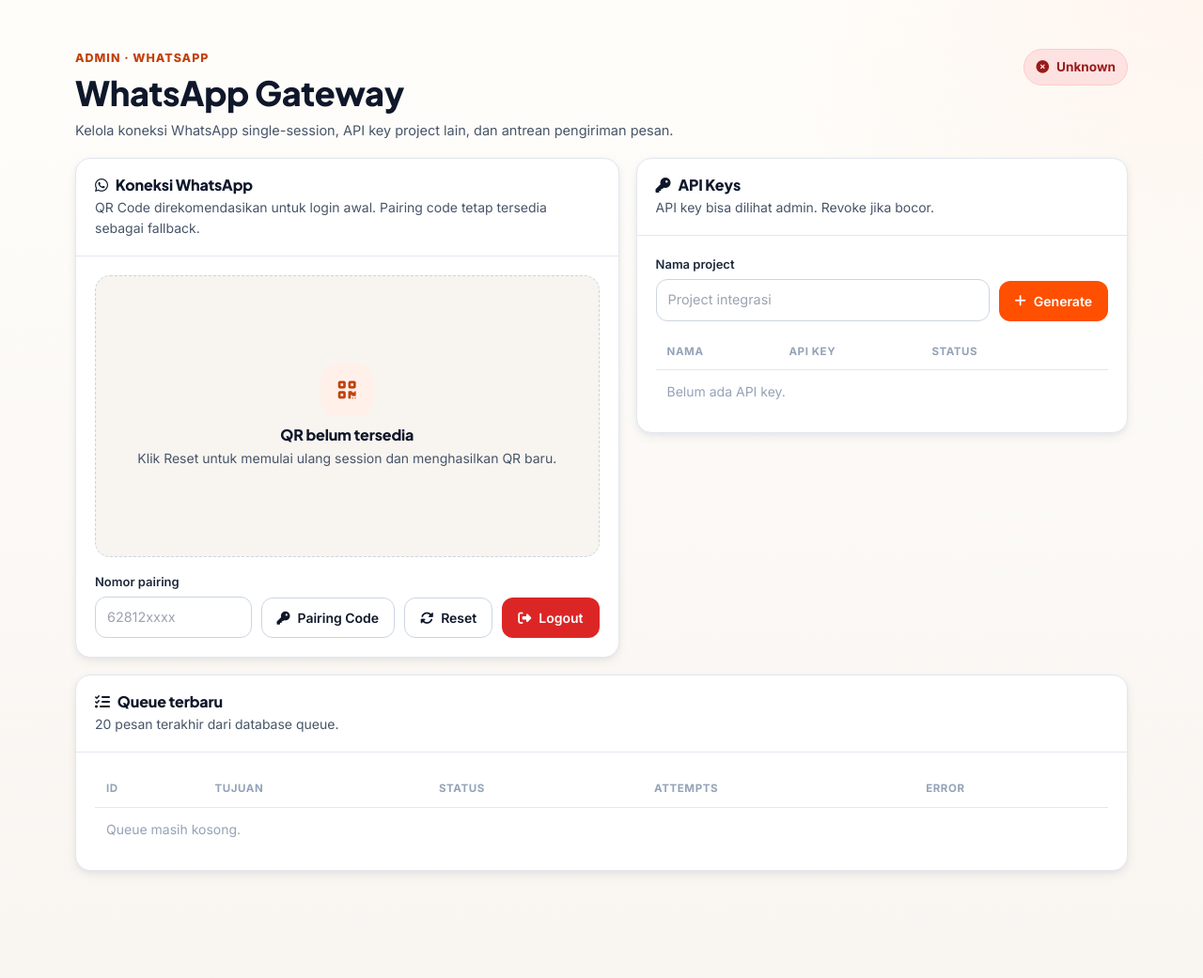
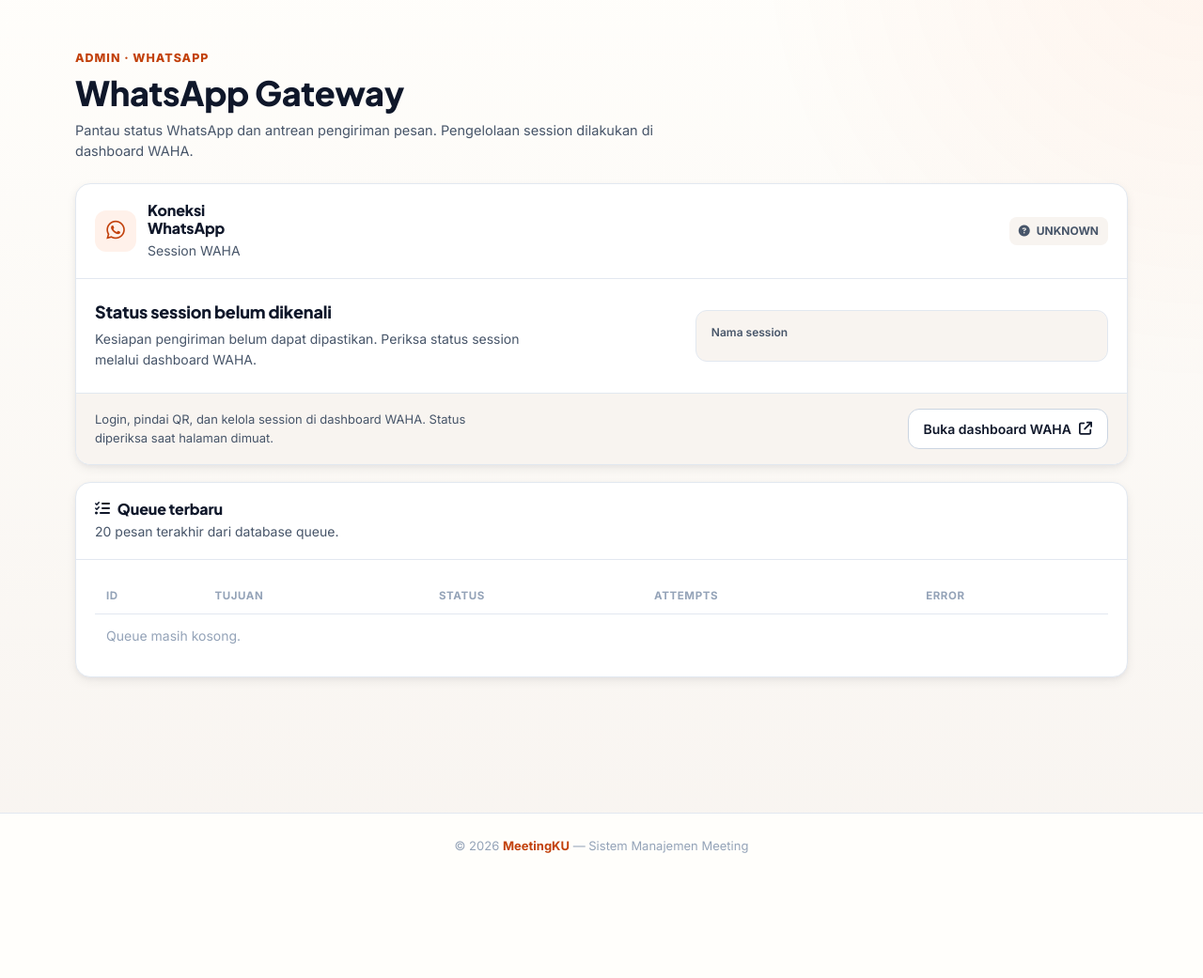
Before and after one commit to Faiqzakii/meetingku, a CodeIgniter 4 app: the page made by app/Views/whatsapp/index.php in a window 1280 px wide. Shown: the part 64-1105 px from the top of the page at 94% size. After the commit the page ends 972 px from the top, so only its background shows below. Run offline with PHP 8.4 and a stand-in for CodeIgniter, Linux system fonts and the light colour scheme; the template is opened without the code that fills it, so the values that code supplies are empty; some libraries are stand-ins or nearby versions.

Commit message:
feat(whatsapp)!: migrate to external WAHA
Require WAHA_API_KEY and configure WAHA_SESSION (default: default).\nManage and connect sessions only in the external WAHA dashboard.\nNo database migration is required; queue and public API stay intact.

```diff
--- a/app/Commands/WaWorker.php
+++ b/app/Commands/WaWorker.php
@@ -2,7 +2,7 @@
 
 namespace App\Commands;
 
-use App\Libraries\WaSenderClient;
+use App\Libraries\WahaClient;
 use App\Libraries\WaRetrySchedule;
 use App\Models\WaMessageQueueModel;
 use CodeIgniter\CLI\BaseCommand;
@@ -36,7 +36,7 @@ class WaWorker extends BaseCommand
     {
         $db = db_connect();
         $queueModel = new WaMessageQueueModel();
-        $client = new WaSenderClient();
+        $client = new WahaClient();
         $processed = 0;
 
         $db->transStart();
@@ -69,7 +69,7 @@ class WaWorker extends BaseCommand
                 $queueModel->update($row['id'], [
                     'status' => 'sent',
                     'sent_at' => date('Y-m-d H:i:s'),
-                    'provider_message_id' => (string) ($result['messageId'] ?? ''),
+                    'provider_message_id' => $result['id'],
                     'last_error' => null,
                 ]);
             } catch (\Throwable $e) {
--- a/app/Config/Routes.php
+++ b/app/Config/Routes.php
@@ -56,9 +56,6 @@ $routes->post('api-keys/(:num)/revoke', 'ApiKeysController::revoke/$1');
 
 // WhatsApp Gateway Routes
 $routes->get('whatsapp', 'WhatsappController::index');
-$routes->post('whatsapp/pairing-code', 'WhatsappController::pairingCode');
-$routes->post('whatsapp/reset-session', 'WhatsappController::resetSession');
-$routes->post('whatsapp/logout', 'WhatsappController::logout');
 $routes->post('whatsapp/api-keys', 'WhatsappController::createApiKey');
 $routes->post('whatsapp/api-keys/(:num)/revoke', 'WhatsappController::revokeApiKey/$1');
 
--- a/app/Controllers/WhatsappApiController.php
+++ b/app/Controllers/WhatsappApiController.php
@@ -27,7 +27,10 @@ class WhatsappApiController extends ResourceController
         }
 
         $payload = $this->request->getJSON(true) ?: $this->request->getPost();
-        $to = preg_replace('/[^0-9@g\.us-]/', '', (string) ($payload['to'] ?? ''));
+        $to = trim((string) ($payload['to'] ?? ''));
+        if (!preg_match('/^(?:[0-9]+@(?:c\.us|s\.whatsapp\.net)|[0-9-]+@g\.us)$/', $to)) {
+            $to = preg_replace('/[^0-9@g\.us-]/', '', $to);
+        }
         $message = trim((string) ($payload['message'] ?? ''));
 
         if ($to === '' || $message === '') {
--- a/app/Views/whatsapp/index.php
+++ b/app/Views/whatsapp/index.php
@@ -3,30 +3,46 @@
 <?= $this->section('styles') ?>
 <style>
     .wa-page { max-width: 1180px; margin: 0 auto; padding: 24px 20px 40px; }
-    .wa-hero { display:flex; justify-content:space-between; gap:18px; align-items:flex-start; margin-bottom:18px; }
+    .wa-hero { margin-bottom:22px; }
     .wa-eyebrow { margin:0 0 6px; color:var(--primary-dark); font-weight:800; font-size:.78rem; letter-spacing:.08em; text-transform:uppercase; }
     .wa-title { font-size:clamp(1.6rem, 3vw, 2.25rem); font-weight:800; margin:0; }
     .wa-subtitle { color:var(--body); margin:.45rem 0 0; max-width:680px; }
-    .wa-status-pill { display:inline-flex; align-items:center; gap:8px; padding:8px 12px; border-radius:999px; font-weight:700; font-size:.85rem; border:1px solid var(--border); background:var(--surface); }
-    .wa-status-pill.connected { color:#166534; background:#dcfce7; border-color:#86efac; }
-    .wa-status-pill.disconnected { color:#991b1b; background:#fee2e2; border-color:#fecaca; }
-    .wa-grid { display:grid; grid-template-columns:minmax(0, 1.05fr) minmax(320px, .95fr); gap:18px; align-items:start; }
+    .wa-card-header.wa-session-header { align-items:center; flex-wrap:wrap; }
+    .wa-session-heading { display:flex; align-items:center; gap:12px; min-width:0; }
+    .wa-session-mark { display:flex; align-items:center; justify-content:center; flex:0 0 44px; height:44px; border-radius:var(--radius-md); background:var(--primary-soft); color:var(--primary-dark); font-size:1.4rem; }
+    .wa-session-status { display:inline-flex; align-items:center; gap:7px; max-width:100%; padding:6px 10px; border-radius:var(--radius-sm); font-size:.75rem; font-weight:700; line-height:1.5; overflow-wrap:anywhere; }
+    .wa-session-status i { flex-shrink:0; }
+    .wa-session-status.is-success { background:var(--success-soft); color:#166534; }
+    .wa-session-status.is-warning { background:var(--warning-soft); color:#92400e; }
+    .wa-session-status.is-danger { background:var(--danger-soft); color:#991b1b; }
+    .wa-session-status.is-neutral { background:var(--canvas-soft); color:var(--body); }
+    .wa-session-content { display:grid; grid-template-columns:minmax(0, 1.4fr) minmax(0, 1fr); gap:24px; align-items:center; padding:24px 20px; }
+    .wa-session-summary { min-width:0; }
+    .wa-session-summary h3 { font-size:1.125rem; font-weight:800; margin:0 0 8px; }
+    .wa-session-summary p { margin:0; color:var(--body); font-size:.875rem; max-width:55ch; }
+    .wa-session-detail { min-width:0; margin:0; padding:14px 16px; background:var(--canvas-soft); border:1px solid var(--border); border-radius:var(--radius-md); }
+    .wa-session-detail dt { color:var(--body); font-size:.75rem; font-weight:600; margin-bottom:6px; }
+    .wa-session-detail dd { margin:0; }
+    .wa-session-detail code { color:var(--ink); font-size:.875rem; overflow-wrap:anywhere; white-space:normal; }
+    .wa-session-error { display:flex; align-items:flex-start; gap:9px; margin:0 20px 20px; padding:12px 14px; background:var(--danger-soft); color:#991b1b; border-radius:var(--radius-md); font-size:.8125rem; overflow-wrap:anywhere; }
+    .wa-session-error i { flex-shrink:0; margin-top:3px; }
+    .wa-session-footer { display:flex; align-items:center; justify-content:space-between; gap:16px; padding:16px 20px; background:var(--canvas-soft); border-top:1px solid var(--border); }
+    .wa-session-footer p { margin:0; color:var(--body); font-size:.8125rem; max-width:55ch; }
+    .wa-dashboard-link { flex-shrink:0; }
+    .wa-dashboard-link:focus-visible { outline:2px solid var(--primary-dark); outline-offset:3px; box-shadow:var(--shadow-focus); }
     .wa-card { background:var(--surface); border:1px solid var(--border); border-radius:var(--radius-lg); box-shadow:var(--shadow-2); overflow:hidden; }
     .wa-card-header { padding:18px 20px; border-bottom:1px solid var(--border); display:flex; align-items:flex-start; justify-content:space-between; gap:12px; }
     .wa-card-title { font-size:1rem; font-weight:800; margin:0; display:flex; align-items:center; gap:8px; }
     .wa-card-desc { margin:4px 0 0; color:var(--body); font-size:.875rem; }
     .wa-card-body { padding:20px; }
-    .wa-qr-box { min-height:300px; display:grid; place-items:center; border:1.5px dashed var(--border-strong); border-radius:var(--radius-lg); background:var(--canvas-soft); text-align:center; padding:18px; }
-    .wa-qr-box img { width:260px; height:260px; border-radius:16px; background:#fff; padding:10px; box-shadow:var(--shadow-2); }
-    .wa-empty-icon { width:56px; height:56px; border-radius:18px; display:inline-grid; place-items:center; background:var(--primary-soft); color:var(--primary-dark); font-size:1.35rem; margin-bottom:10px; }
-    .wa-actions { display:flex; flex-wrap:wrap; gap:10px; align-items:end; }
-    .wa-form-inline { display:flex; gap:10px; flex:1; min-width:260px; align-items:end; }
-    .wa-form-inline .field { flex:1; margin:0; }
+    @media (max-width: 640px) {
+        .wa-session-content { grid-template-columns:minmax(0, 1fr); gap:18px; padding:20px; }
+        .wa-session-footer { align-items:stretch; flex-direction:column; }
+        .wa-dashboard-link { width:100%; }
+    }
     .wa-alert { padding:12px 14px; border-radius:var(--radius-md); border:1px solid var(--border); margin-bottom:14px; font-weight:600; }
     .wa-alert.success { background:#dcfce7; color:#14532d; border-color:#86efac; }
     .wa-alert.error { background:#fee2e2; color:#7f1d1d; border-color:#fecaca; }
-    .wa-alert.warning { background:#fef3c7; color:#78350f; border-color:#fde68a; }
-    .wa-key { display:block; max-width:430px; overflow:auto; white-space:nowrap; padding:7px 9px; border-radius:8px; background:#0f172a; color:#e2e8f0; font-size:.78rem; }
     .wa-table { width:100%; border-collapse:separate; border-spacing:0; }
     .wa-table th { text-align:left; color:var(--mute); text-transform:uppercase; letter-spacing:.05em; font-size:.72rem; padding:10px 12px; border-bottom:1px solid var(--border); }
     .wa-table td { padding:12px; border-bottom:1px solid var(--border); vertical-align:middle; font-size:.875rem; }
@@ -36,117 +52,73 @@
     .wa-badge.muted { background:#f1f5f9; color:#475569; }
     .wa-badge.warn { background:#fef3c7; color:#92400e; }
     .wa-queue { margin-top:18px; }
-    @media (max-width: 900px) { .wa-hero, .wa-grid { grid-template-columns:1fr; display:grid; } .wa-form-inline { flex-direction:column; align-items:stretch; } }
 </style>
 <?= $this->endSection() ?>
 
 <?= $this->section('content') ?>
 <?php
-    $connected = !empty($status['connected']);
-    $state = (string) ($status['state'] ?? 'unknown');
-    $qr = $status['qr'] ?? null;
+    $state = is_string($status['status'] ?? null) && trim($status['status']) !== '' ? $status['status'] : 'UNKNOWN';
+    $hasStatusError = !empty($status['error']);
+    $sessionStates = [
+        'WORKING' => ['success', 'fa-circle-check', 'WhatsApp terhubung', 'Session siap digunakan untuk mengirim pesan dari antrean.'],
+        'STARTING' => ['warning', 'fa-hourglass-half', 'Session sedang dimulai', 'WhatsApp belum siap mengirim pesan. Periksa kembali status setelah proses inisialisasi selesai.'],
+        'SCAN_QR_CODE' => ['warning', 'fa-qrcode', 'Menunggu pemindaian QR', 'Buka dashboard WAHA dan pindai kode QR untuk menghubungkan akun WhatsApp.'],
+        'FAILED' => ['danger', 'fa-circle-xmark', 'Koneksi session gagal', 'WhatsApp belum siap mengirim pesan. Periksa session dan sambungkan ulang melalui dashboard WAHA.'],
+        'STOPPED' => ['neutral', 'fa-circle-stop', 'Session berhenti', 'Jalankan session melalui dashboard WAHA sebelum mengirim pesan.'],
+    ];
+    [$sessionTone, $sessionIcon, $sessionTitle, $sessionDescription] = $hasStatusError
+        ? ['danger', 'fa-triangle-exclamation', 'Status koneksi belum dapat diperiksa', 'MeetingKu tidak dapat memastikan koneksi WhatsApp. Periksa layanan dan session melalui dashboard WAHA.']
+        : ($sessionStates[$state] ?? ['neutral', 'fa-circle-question', 'Status session belum dikenali', 'Kesiapan pengiriman belum dapat dipastikan. Periksa status session melalui dashboard WAHA.']);
 ?>
 <div class="wa-page">
     <section class="wa-hero">
         <div>
             <p class="wa-eyebrow">Admin · WhatsApp</p>
             <h1 class="wa-title">WhatsApp Gateway</h1>
-            <p class="wa-subtitle">Kelola koneksi WhatsApp single-session, API key project lain, dan antrean pengiriman pesan.</p>
+            <p class="wa-subtitle">Pantau status WhatsApp dan antrean pengiriman pesan. Pengelolaan session dilakukan di dashboard WAHA.</p>
         </div>
-        <span class="wa-status-pill <?= $connected ? 'connected' : 'disconnected' ?>">
-            <i class="<?= $connected ? 'fas fa-circle-check' : 'fas fa-circle-xmark' ?>" aria-hidden="true"></i>
-            <?= $connected ? 'Connected' : esc(str_replace('_', ' ', ucfirst($state))) ?>
-        </span>
     </section>
 
     <?php if (session()->getFlashdata('success')): ?><div class="wa-alert success"><?= esc(session()->getFlashdata('success')) ?></div><?php endif; ?>
     <?php if (session()->getFlashdata('error')): ?><div class="wa-alert error"><?= esc(session()->getFlashdata('error')) ?></div><?php endif; ?>
-    <?php if ($newApiKey): ?><div class="wa-alert warning">API key baru: <code><?= esc($newApiKey) ?></code></div><?php endif; ?>
 
-    <div class="wa-grid">
-        <section class="wa-card">
-            <div class="wa-card-header">
+    <section class="wa-card wa-session" aria-labelledby="wa-session-title">
+        <div class="wa-card-header wa-session-header">
+            <div class="wa-session-heading">
+                <span class="wa-session-mark"><i class="fab fa-whatsapp" aria-hidden="true"></i></span>
                 <div>
-                    <h2 class="wa-card-title"><i class="fab fa-whatsapp" aria-hidden="true"></i> Koneksi WhatsApp</h2>
-                    <p class="wa-card-desc">QR Code direkomendasikan untuk login awal. Pairing code tetap tersedia sebagai fallback.</p>
+                    <h2 class="wa-card-title" id="wa-session-title">Koneksi WhatsApp</h2>
+                    <p class="wa-card-desc">Session WAHA</p>
                 </div>
             </div>
-            <div class="wa-card-body">
-                <div class="wa-qr-box">
-                    <?php if ($connected): ?>
-                        <div>
-                            <span class="wa-empty-icon"><i class="fas fa-check" aria-hidden="true"></i></span>
-                            <h3 class="wa-card-title" style="justify-content:center;">WhatsApp tersambung</h3>
-                            <p class="wa-card-desc">Sender siap memproses queue.</p>
-                        </div>
-                    <?php elseif ($qr): ?>
-                        <div>
-                            <img src="<?= esc($qr, 'attr') ?>" alt="QR Code WhatsApp">
-                            <p class="wa-card-desc" style="margin-top:12px;">Scan dari WhatsApp → Perangkat tertaut → Tautkan perangkat.</p>
-                        </div>
-                    <?php else: ?>
-                        <div>
-                            <span class="wa-empty-icon"><i class="fas fa-qrcode" aria-hidden="true"></i></span>
-                            <h3 class="wa-card-title" style="justify-content:center;">QR belum tersedia</h3>
-                            <p class="wa-card-desc">Klik Reset untuk memulai ulang session dan menghasilkan QR baru.</p>
-                        </div>
-                    <?php endif; ?>
-                </div>
-
-                <div class="wa-actions" style="margin-top:16px;">
-                    <form method="post" action="<?= base_url('whatsapp/pairing-code') ?>" class="wa-form-inline">
-                        <?= csrf_field() ?>
-                        <div class="field">
-                            <label class="field-label" for="phone_number">Nomor pairing</label>
-                            <input class="input" id="phone_number" name="phone_number" placeholder="62812xxxx" inputmode="numeric">
-                        </div>
-                        <button class="btn btn-secondary" type="submit"><i class="fas fa-key" aria-hidden="true"></i> Pairing Code</button>
-                    </form>
-                    <form method="post" action="<?= base_url('whatsapp/reset-session') ?>"><?= csrf_field() ?><button class="btn btn-secondary" type="submit"><i class="fas fa-rotate" aria-hidden="true"></i> Reset</button></form>
-                    <form method="post" action="<?= base_url('whatsapp/logout') ?>"><?= csrf_field() ?><button class="btn btn-danger" type="submit"><i class="fas fa-right-from-bracket" aria-hidden="true"></i> Logout</button></form>
-                </div>
+            <span class="wa-session-status is-<?= esc($sessionTone, 'attr') ?>">
+                <i class="fas <?= esc($sessionIcon, 'attr') ?>" aria-hidden="true"></i>
+                <?= $hasStatusError ? 'Tidak terverifikasi' : esc($state) ?>
+            </span>
+        </div>
+        <div class="wa-session-content">
+            <div class="wa-session-summary">
+                <h3><?= esc($sessionTitle) ?></h3>
+                <p><?= esc($sessionDescription) ?></p>
             </div>
-        </section>
-
-        <section class="wa-card">
-            <div class="wa-card-header">
-                <div>
-                    <h2 class="wa-card-title"><i class="fas fa-key" aria-hidden="true"></i> API Keys</h2>
-                    <p class="wa-card-desc">API key bisa dilihat admin. Revoke jika bocor.</p>
-                </div>
+            <dl class="wa-session-detail">
+                <dt>Nama session</dt>
+                <dd><code><?= esc($sessionName) ?></code></dd>
+            </dl>
+        </div>
+        <?php if ($hasStatusError): ?>
+            <div class="wa-session-error">
+                <i class="fas fa-triangle-exclamation" aria-hidden="true"></i>
+                <span><?= esc($status['error']) ?></span>
             </div>
-            <div class="wa-card-body">
-                <form method="post" action="<?= base_url('whatsapp/api-keys') ?>" class="wa-form-inline" style="margin-bottom:14px;">
-                    <?= csrf_field() ?>
-                    <div class="field">
-                        <label class="field-label" for="api_key_name">Nama project</label>
-                        <input class="input" id="api_key_name" name="name" placeholder="Project integrasi" required>
-                    </div>
-                    <button class="btn btn-primary" type="submit"><i class="fas fa-plus" aria-hidden="true"></i> Generate</button>
-                </form>
-                <div style="overflow-x:auto;">
-                    <table class="wa-table">
-                        <thead><tr><th>Nama</th><th>API Key</th><th>Status</th><th></th></tr></thead>
-                        <tbody>
-                        <?php foreach ($apiKeys as $key): ?>
-                            <tr>
-                                <td><strong><?= esc($key['name']) ?></strong></td>
-                                <td><code class="wa-key"><?= esc($key['plain_key'] ?? $key['prefix']) ?></code></td>
-                                <td><span class="wa-badge <?= !empty($key['is_active']) ? 'ok' : 'muted' ?>"><?= !empty($key['is_active']) ? 'Aktif' : 'Revoked' ?></span></td>
-                                <td>
-                                    <?php if (!empty($key['is_active'])): ?>
-                                        <form method="post" action="<?= base_url('whatsapp/api-keys/' . $key['id'] . '/revoke') ?>" onsubmit="return confirm('Revoke API key ini?');"><?= csrf_field() ?><button class="btn btn-danger btn-sm" type="submit">Revoke</button></form>
-                                    <?php endif; ?>
-                                </td>
-                            </tr>
-                        <?php endforeach; ?>
-                        <?php if (empty($apiKeys)): ?><tr><td colspan="4" style="color:var(--mute);">Belum ada API key.</td></tr><?php endif; ?>
-                        </tbody>
-                    </table>
-                </div>
-            </div>
-        </section>
-    </div>
+        <?php endif; ?>
+        <div class="wa-session-footer">
+            <p>Login, pindai QR, dan kelola session di dashboard WAHA. Status diperiksa saat halaman dimuat.</p>
+            <a class="btn btn-secondary wa-dashboard-link" href="<?= esc($dashboardUrl, 'attr') ?>" target="_blank" rel="noopener noreferrer" aria-label="Buka dashboard WAHA (tab baru)">
+                Buka dashboard WAHA <i class="fas fa-arrow-up-right-from-square" aria-hidden="true"></i>
+            </a>
+        </div>
+    </section>
 
     <section class="wa-card wa-queue">
         <div class="wa-card-header">
```
Also changed, not shown: app/Controllers/WhatsappController.php (+7 -40 lines), app/Libraries/WaSenderClient.php (deleted, +0 -65 lines), app/Libraries/WahaClient.php (added, +103 -0 lines), docker-compose.yml (+6 -23 lines), 1 other file.
